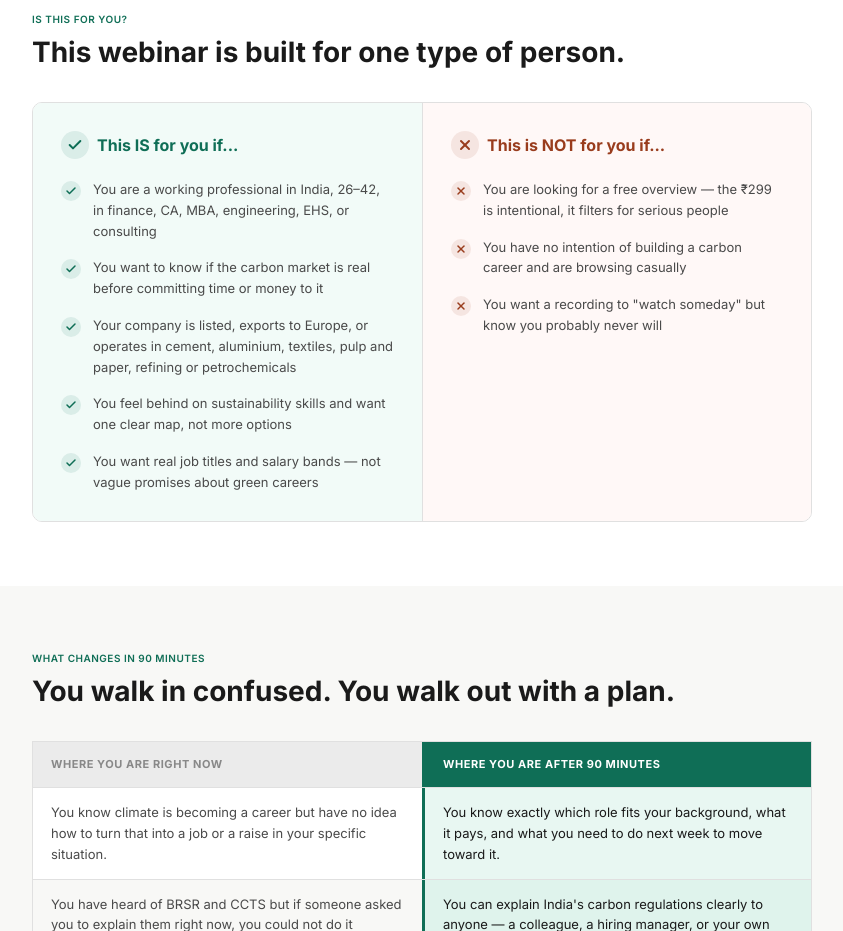
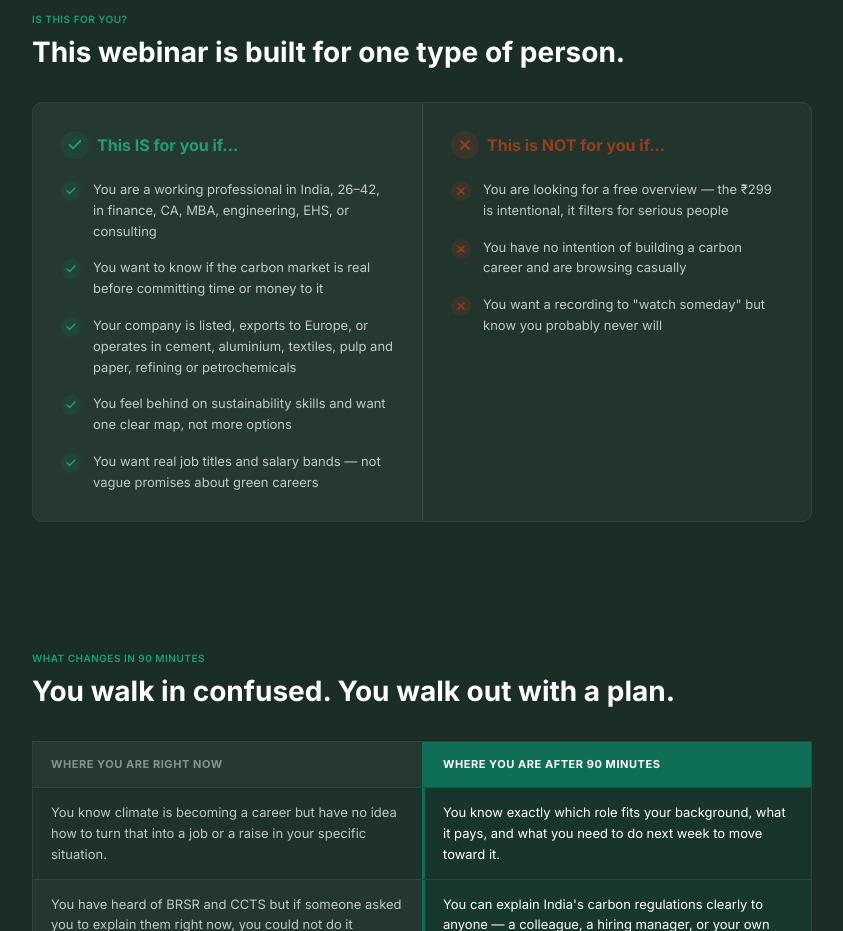
Before and after one commit to v9kiiik-arch/ECG, a React (Vite) app: page / in a window 1280 px wide. Shown: the part 920-1851 px from the top of the page, without its empty margins (218-1061 px from the left). Built offline with nearby package versions, Linux system fonts and the light colour scheme.

Commit message:
Updated index.css

```diff
--- a/src/App.tsx
+++ b/src/App.tsx
@@ -12,7 +12,7 @@ import StickyMobileBar from '@/components/StickyMobileBar';
 
 export default function App() {
   return (
-    <div className="min-h-screen bg-esg-page">
+    <div className="min-h-screen bg-esg-dark-bg">
       <NavBar />
       <main>
         <Hero />
@@ -25,15 +25,15 @@ export default function App() {
         <Guarantee />
         <FinalCTA />
       </main>
-      <footer className="border-t border-esg-border bg-white px-5 py-8 sm:px-6">
+      <footer className="border-t border-white/10 bg-esg-dark-bg px-5 py-8 sm:px-6">
         <div className="mx-auto max-w-esg-content text-center">
-          <p className="text-sm font-bold text-esg-dark-bg">
-            ESGPro<span className="text-esg-green"> Mastery</span>
+          <p className="text-sm font-bold text-white">
+            ESGPro<span className="text-esg-mid"> Mastery</span>
           </p>
-          <p className="mt-2 text-xs text-esg-muted">
+          <p className="mt-2 text-xs text-white/45">
             ESGPro Mastery Institute · 22+ years in corporate finance and sustainability advisory
           </p>
-          <p className="mt-3 text-xs text-esg-muted">
+          <p className="mt-3 text-xs text-white/45">
             © 2026 ESGPro Mastery. All rights reserved.
           </p>
         </div>
--- a/src/components/BeforeAfter.tsx
+++ b/src/components/BeforeAfter.tsx
@@ -27,19 +27,19 @@ const ROWS = [
 
 export default function BeforeAfter() {
   return (
-    <section className="bg-esg-stripe px-5 py-16 sm:px-6 sm:py-16">
+    <section className="bg-esg-dark-bg px-5 py-16 sm:px-6 sm:py-16">
       <div className="mx-auto max-w-esg-content">
-        <p className="text-[10px] font-semibold uppercase tracking-wider text-esg-green">
+        <p className="text-[10px] font-semibold uppercase tracking-wider text-esg-mid">
           WHAT CHANGES IN 90 MINUTES
         </p>
-        <h2 className="mt-2 text-[28px] font-bold leading-tight text-esg-dark">
+        <h2 className="mt-2 text-[28px] font-bold leading-tight text-white">
           You walk in confused. You walk out with a plan.
         </h2>
 
         {/* Desktop table */}
-        <div className="mt-8 hidden overflow-hidden border border-esg-border sm:block">
+        <div className="mt-8 hidden overflow-hidden border border-white/10 sm:block">
           <div className="grid grid-cols-2">
-            <div className="bg-esg-before-head px-[18px] py-3.5 text-[11px] font-bold uppercase tracking-wider text-esg-muted">
+            <div className="bg-white/5 px-[18px] py-3.5 text-[11px] font-bold uppercase tracking-wider text-white/45">
               Where you are right now
             </div>
             <div className="border-l-[3px] border-esg-green bg-esg-green px-[18px] py-3.5 text-[11px] font-bold uppercase tracking-wider text-white">
@@ -49,19 +49,19 @@ export default function BeforeAfter() {
           {ROWS.map((row, i) => (
             <div
               key={i}
-              className="grid grid-cols-2 border-t border-esg-border"
+              className="grid grid-cols-2 border-t border-white/10"
             >
               <div
                 className={`px-[18px] py-3.5 text-[13px] leading-[1.6] ${
-                  i % 2 === 0 ? 'bg-white' : 'bg-esg-stripe'
-                } text-esg-mid-text`}
+                  i % 2 === 0 ? 'bg-white/[0.02]' : 'bg-white/[0.04]'
+                } text-white/72`}
               >
                 {row.before}
               </div>
               <div
                 className={`border-l-[3px] border-esg-green px-[18px] py-3.5 text-[13px] leading-[1.6] ${
-                  i % 2 === 0 ? 'bg-esg-light' : 'bg-esg-after-even'
-                } text-esg-dark`}
+                  i % 2 === 0 ? 'bg-esg-green/10' : 'bg-esg-green/[0.15]'
+                } text-white`}
               >
                 {row.after}
               </div>
@@ -73,16 +73,16 @@ export default function BeforeAfter() {
         <div className="mt-8 space-y-4 sm:hidden">
           {ROWS.map((row, i) => (
             <div key={i}>
-              <div className="bg-esg-before-head px-4 py-3 text-[11px] font-bold uppercase tracking-wider text-esg-muted">
+              <div className="bg-white/5 px-4 py-3 text-[11px] font-bold uppercase tracking-wider text-white/45">
                 Before
               </div>
-              <div className="border border-b-0 border-esg-border bg-white px-4 py-3.5 text-[13px] leading-[1.6] text-esg-mid-text">
+              <div className="border border-b-0 border-white/10 bg-white/[0.02] px-4 py-3.5 text-[13px] leading-[1.6] text-white/72">
                 {row.before}
               </div>
               <div className="border-l-[3px] border-esg-green bg-esg-green px-4 py-3 text-[11px] font-bold uppercase tracking-wider text-white">
                 After
               </div>
-              <div className="border border-t-0 border-esg-border bg-esg-light px-4 py-3.5 text-[13px] leading-[1.6] text-esg-dark">
+              <div className="border border-t-0 border-white/10 bg-esg-green/10 px-4 py-3.5 text-[13px] leading-[1.6] text-white">
                 {row.after}
               </div>
             </div>
--- a/src/components/Disqualification.tsx
+++ b/src/components/Disqualification.tsx
@@ -16,29 +16,29 @@ const NOT_FOR_YOU = [
 
 export default function Disqualification() {
   return (
-    <section className="bg-white px-5 py-16 sm:px-6 sm:py-16">
+    <section className="bg-esg-dark-bg px-5 py-16 sm:px-6 sm:py-16">
       <div className="mx-auto max-w-esg-content">
-        <p className="text-[10px] font-semibold uppercase tracking-wider text-esg-green">
+        <p className="text-[10px] font-semibold uppercase tracking-wider text-esg-mid">
           IS THIS FOR YOU?
         </p>
-        <h2 className="mt-2 text-[28px] font-bold leading-tight text-esg-dark">
+        <h2 className="mt-2 text-[28px] font-bold leading-tight text-white">
           This webinar is built for one type of person.
         </h2>
 
-        <div className="mt-8 grid grid-cols-1 overflow-hidden rounded-esg-card border border-esg-border md:grid-cols-2">
+        <div className="mt-8 grid grid-cols-1 overflow-hidden rounded-esg-card border border-white/10 md:grid-cols-2">
           {/* For you */}
-          <div className="bg-esg-xlight p-6 sm:p-7">
-            <h3 className="flex items-center gap-2 text-base font-bold text-esg-green">
-              <span className="flex h-7 w-7 items-center justify-center rounded-full bg-esg-green/10">
+          <div className="bg-white/5 p-6 sm:p-7">
+            <h3 className="flex items-center gap-2 text-base font-bold text-esg-mid">
+              <span className="flex h-7 w-7 items-center justify-center rounded-full bg-esg-green/20">
                 <Check className="h-4 w-4 shrink-0" strokeWidth={3} />
               </span>
               This IS for you if...
             </h3>
             <ul className="mt-5 space-y-4">
               {FOR_YOU.map((item, i) => (
-                <li key={i} className="flex gap-3 text-[13px] leading-[1.6] text-esg-mid-text">
-                  <span className="mt-0.5 flex h-5 w-5 shrink-0 items-center justify-center rounded-full bg-esg-green/10">
-                    <Check className="h-3 w-3 shrink-0 text-esg-green" strokeWidth={3} />
+                <li key={i} className="flex gap-3 text-[13px] leading-[1.6] text-white/72">
+                  <span className="mt-0.5 flex h-5 w-5 shrink-0 items-center justify-center rounded-full bg-esg-green/20">
+                    <Check className="h-3 w-3 shrink-0 text-esg-mid" strokeWidth={3} />
                   </span>
                   <span>{item}</span>
                 </li>
@@ -47,17 +47,17 @@ export default function Disqualification() {
           </div>
 
           {/* Not for you */}
-          <div className="border-t border-esg-border bg-esg-coral-light p-6 sm:p-7 md:border-t-0 md:border-l">
+          <div className="border-t border-white/10 bg-white/[0.03] p-6 sm:p-7 md:border-t-0 md:border-l">
             <h3 className="flex items-center gap-2 text-base font-bold text-esg-coral">
-              <span className="flex h-7 w-7 items-center justify-center rounded-full bg-esg-coral/10">
+              <span className="flex h-7 w-7 items-center justify-center rounded-full bg-esg-coral/20">
                 <X className="h-4 w-4 shrink-0" strokeWidth={3} />
               </span>
               This is NOT for you if...
             </h3>
             <ul className="mt-5 space-y-4">
               {NOT_FOR_YOU.map((item, i) => (
-                <li key={i} className="flex gap-3 text-[13px] leading-[1.6] text-esg-mid-text">
-                  <span className="mt-0.5 flex h-5 w-5 shrink-0 items-center justify-center rounded-full bg-esg-coral/10">
+                <li key={i} className="flex gap-3 text-[13px] leading-[1.6] text-white/72">
+                  <span className="mt-0.5 flex h-5 w-5 shrink-0 items-center justify-center rounded-full bg-esg-coral/20">
                     <X className="h-3 w-3 shrink-0 text-esg-coral" strokeWidth={3} />
                   </span>
                   <span>{item}</span>
--- a/src/components/NavBar.tsx
+++ b/src/components/NavBar.tsx
@@ -3,15 +3,15 @@ import { CTA_URLS } from '@/content';
 
 export default function NavBar() {
   return (
-    <header className="sticky top-0 z-50 h-[60px] border-b border-esg-border bg-white/95 backdrop-blur-sm">
+    <header className="sticky top-0 z-50 h-[60px] border-b border-white/10 bg-esg-dark-bg/95 backdrop-blur-sm">
       <div className="mx-auto flex h-full max-w-esg-content items-center justify-between px-4 sm:px-6">
         <div className="flex items-center gap-2">
           <div className="flex h-8 w-8 items-center justify-center rounded-md bg-esg-green">
             <Leaf className="h-4 w-4 text-white" strokeWidth={2.5} />
           </div>
           <span className="text-lg font-bold tracking-tight">
-            <span className="text-esg-dark-bg">ESGPro</span>
-            <span className="text-esg-green"> Mastery</span>
+            <span className="text-white">ESGPro</span>
+            <span className="text-esg-mid"> Mastery</span>
           </span>
         </div>
         <a
--- a/src/components/StickyMobileBar.tsx
+++ b/src/components/StickyMobileBar.tsx
@@ -3,10 +3,10 @@ import { CTA_URLS, PRICE } from '@/content';
 
 export default function StickyMobileBar() {
   return (
-    <div className="fixed bottom-0 left-0 z-50 flex h-16 w-full items-center justify-between border-t border-esg-border bg-white px-4 shadow-[0_-2px_8px_rgba(0,0,0,0.08)] md:hidden">
+    <div className="fixed bottom-0 left-0 z-50 flex h-16 w-full items-center justify-between border-t border-white/10 bg-esg-dark-bg/95 px-4 shadow-[0_-2px_8px_rgba(0,0,0,0.3)] backdrop-blur-sm md:hidden">
       <div className="flex items-baseline gap-2">
-        <span className="text-lg font-bold text-esg-dark">{PRICE.current}</span>
-        <span className="text-[13px] text-esg-muted line-through">
+        <span className="text-lg font-bold text-white">{PRICE.current}</span>
+        <span className="text-[13px] text-white/40 line-through">
           {PRICE.original}
         </span>
       </div>
--- a/src/index.css
+++ b/src/index.css
@@ -10,13 +10,13 @@
   }
   body {
     font-family: 'Inter', system-ui, sans-serif;
-    background-color: #f4f4f2;
-    color: #4a4a4a;
+    background-color: #1A2E26;
+    color: rgba(255, 255, 255, 0.72);
     font-size: 14px;
     line-height: 1.6;
   }
   *:focus-visible {
-    outline: 2px solid #0f6e56;
+    outline: 2px solid #1D9E75;
     outline-offset: 2px;
     border-radius: 2px;
   }
```
Also changed, not shown: src/components/AboutViveck.tsx (+10 -10 lines), src/components/AlumniProof.tsx (+14 -14 lines), src/components/FAQ.tsx (+9 -9 lines), src/components/FinalCTA.tsx (+11 -11 lines), src/components/Guarantee.tsx (+7 -7 lines), src/components/Outcomes.tsx (+7 -7 lines).
